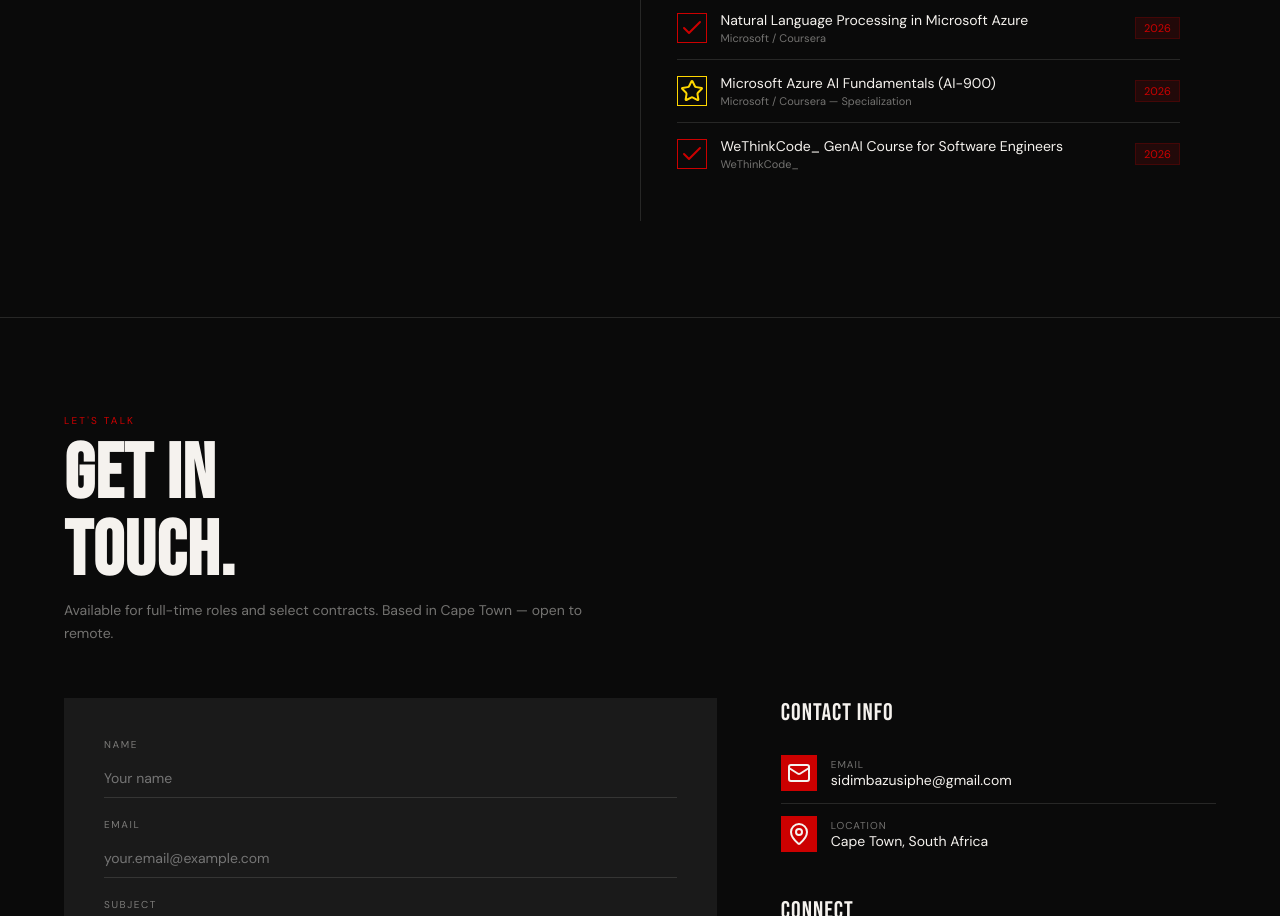
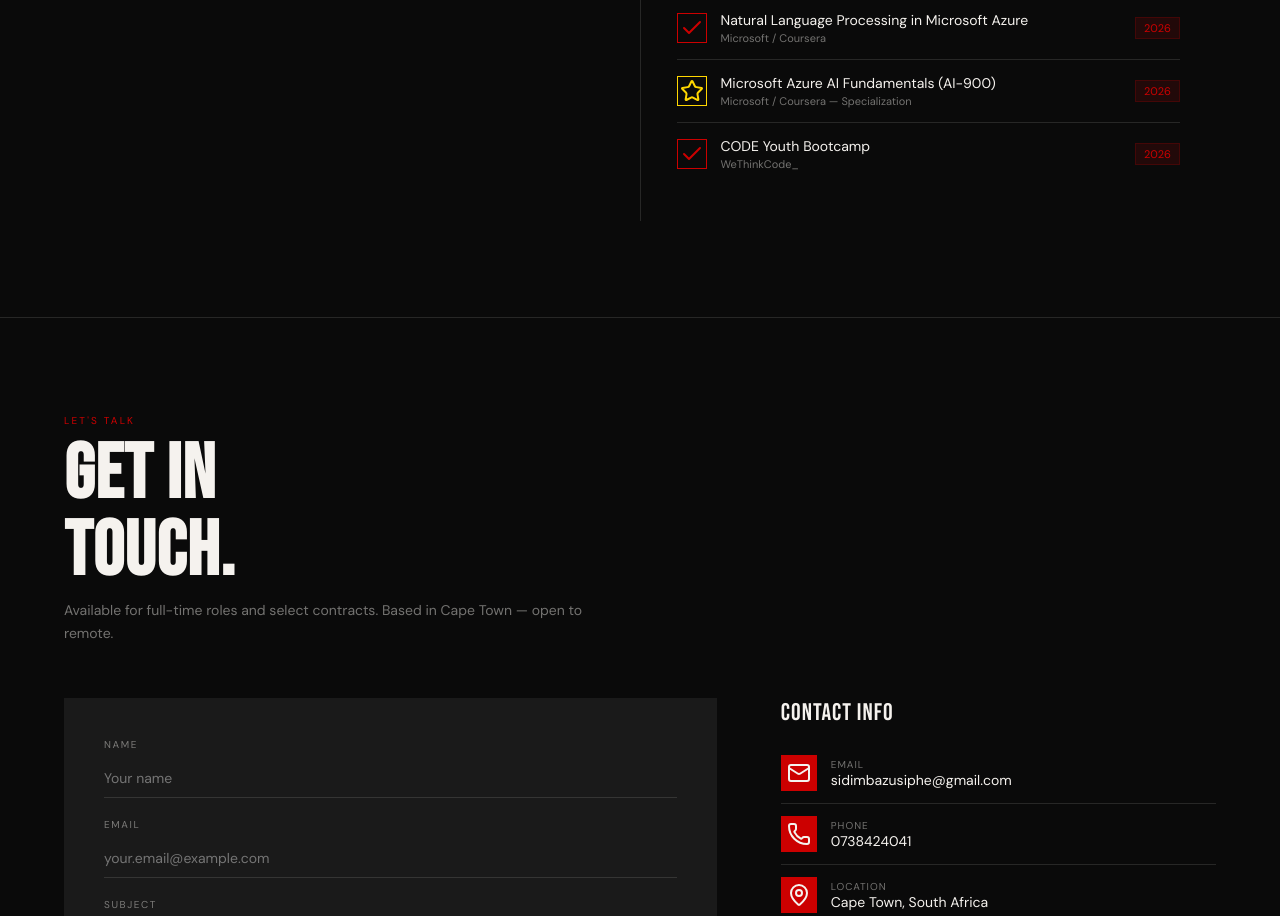
Before and after one commit to ZUSIPHE74/Zusiphe-Sidimba-Portifolio, a plain HTML site: page index.html in a window 1280 px wide. Shown: the part 4975-5891 px from the top of the page. Drawn offline with nearby package versions, Linux system fonts and the light colour scheme; a web font is replaced by a local one.

Commit message:
Update portfolio: add contact number, update CV, and add WeThinkCode certificate

```diff
--- a/index.html
+++ b/index.html
@@ -456,14 +456,14 @@
             <div class="ci-year">2026</div>
           </a>
 
-          <div class="cert-item placeholder">
+          <a class="cert-item" href="wethinkcode_cert.pdf" target="_blank" rel="noopener">
             <div class="ci-check"><i data-lucide="check"></i></div>
             <div style="flex:1">
-              <div class="ci-name">WeThinkCode_ GenAI Course for Software Engineers</div>
+              <div class="ci-name">CODE Youth Bootcamp</div>
               <div class="ci-sub">WeThinkCode_</div>
             </div>
             <div class="ci-year">2026</div>
-          </div>
+          </a>
 
         </div>
 
@@ -504,6 +504,10 @@
               <div class="info-icon"><i data-lucide="mail"></i></div>
               <div><div class="info-lbl">Email</div><div class="info-val">sidimbazusiphe@gmail.com</div></div>
             </a>
+            <a class="info-item" href="tel:0738424041">
+              <div class="info-icon"><i data-lucide="phone"></i></div>
+              <div><div class="info-lbl">Phone</div><div class="info-val">0738424041</div></div>
+            </a>
             <div class="info-item">
               <div class="info-icon"><i data-lucide="map-pin"></i></div>
               <div><div class="info-lbl">Location</div><div class="info-val">Cape Town, South Africa</div></div>
```
Also changed, not shown: 2 other files.
